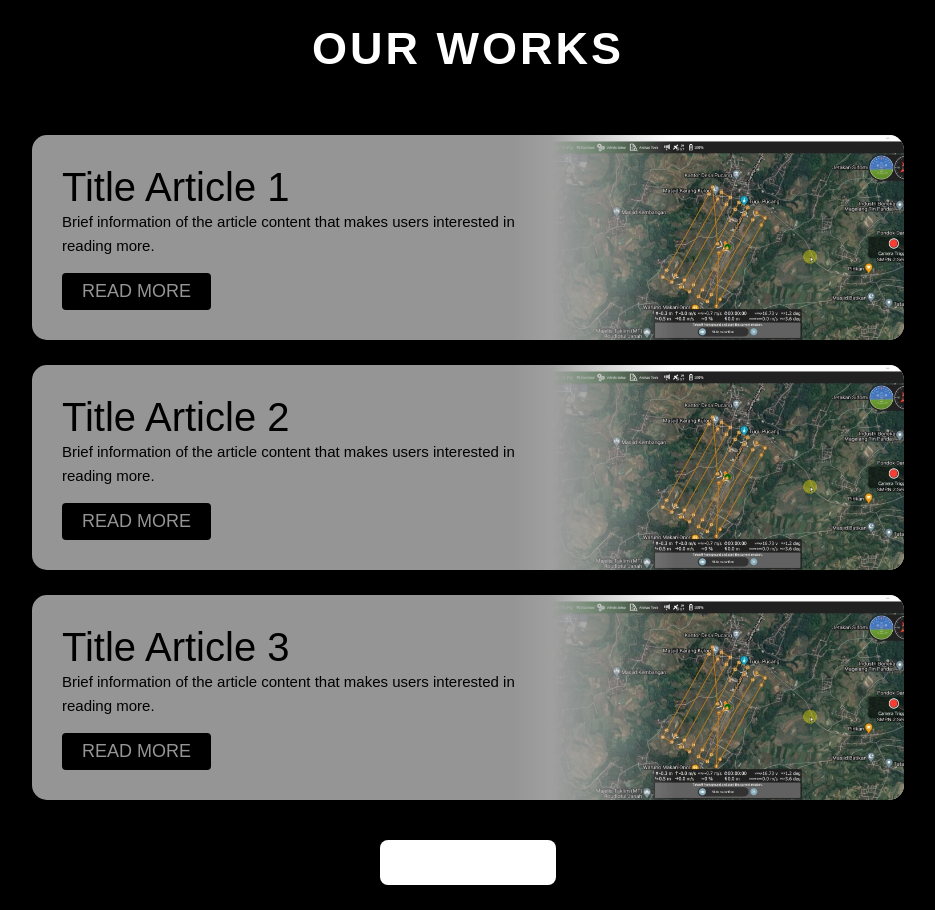
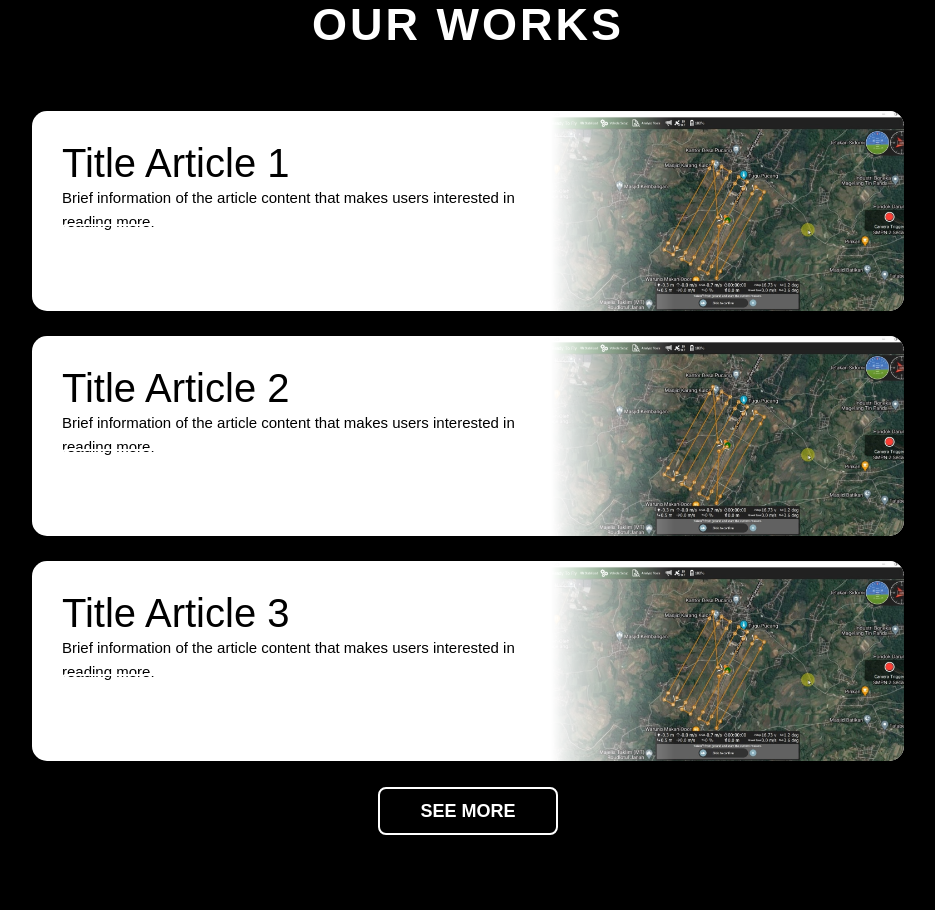
Before and after one commit to nasgmr/website-amx-next, a Next.js app: page / in a window 1280 px wide. Shown: the part 2580-3490 px from the top of the page, without its empty margins (172-1107 px from the left). Built offline with nearby package versions, Linux system fonts and the light colour scheme; a web font is replaced by a local one.

Commit message:
fix: homepage sections colors

```diff
--- a/src/css/style.css
+++ b/src/css/style.css
@@ -210,7 +210,7 @@ body {
 
 .btn-learn-more:hover {
   background-color: #FFFFFF;
-  color: #4C4C4C;
+  color: #FFFFFF;
 }
 
 /* FOOTER */
@@ -315,20 +315,18 @@ body {
 
 /* SEE MORE BUTTON */
 .btn-see-more-gray {
-  background-color: #FFFFFF;
+  border: 2.5px solid #FFFFFF;
   color: #FFFFFF;
   padding: 12px 40px;
   border-radius: 8px;
   text-decoration: none;
   font-weight: bold;
-  display: inline-block;
-  transition: all 0.3s ease;
-  border: none;
-  cursor: pointer;
+  transition:
+    background-color 0.3s,
+    color 0.3s;
 }
 
 .btn-see-more-gray:hover {
-  transform: scale(1.05);
   background-color: #FFFFFF;
   color: #000000;
 }
@@ -416,22 +414,21 @@ body {
 }
 
 .hp-btn-see-more {
-  background: #FFFFFF;
+  border: 2.5px solid #FFFFFF;
   color: #FFFFFF;
   padding: 12px 40px;
   border-radius: 8px;
   text-decoration: none;
   font-weight: bold;
-  display: inline-block;
-  transition: all 0.3s ease;
-  border: none;
+  transition:
+    background-color 0.3s,
+    color 0.3s;
   margin-top: 35px;
 }
 
 .hp-btn-see-more:hover {
-  transform: scale(1.05);
   background-color: #FFFFFF;
-  color: #000000;
+  color: #FFFFFF;
 }
 
 /* YOUTUBE */
@@ -547,7 +544,7 @@ body {
 
 .hp-card-list {
   display: flex;
-  background: linear-gradient(90deg, #959595 0%, #959595 55%, #FFFFFF 100%);
+  background: linear-gradient(90deg, #FFFFFF 0%, #FFFFFF 55%, #FFFFFF 100%);
   border-radius: 15px;
   overflow: hidden;
   min-height: 200px;
@@ -577,12 +574,14 @@ body {
 }
 
 .hp-btn-read {
-  background-color: #000000;
-  color: #959595;
+  border: 2.5px solid #FFFFFF;
+  color: #FFFFFF;
   padding: 8px 20px;
   text-decoration: none;
   border-radius: 4px;
-  display: inline-block;
+  transition:
+    background-color 0.3s,
+    color 0.3s;
   margin-top: 15px;
 }
 
```
